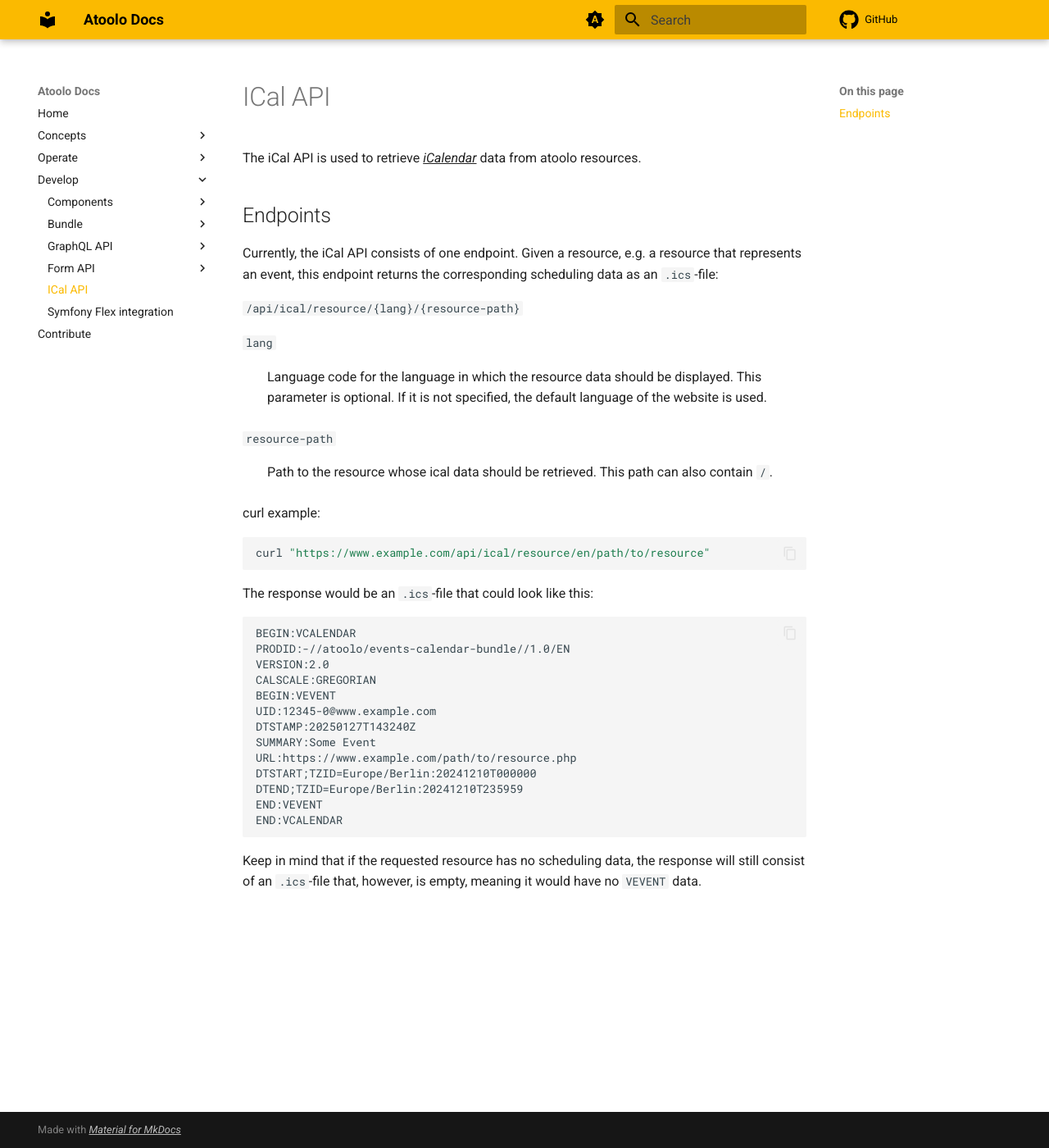
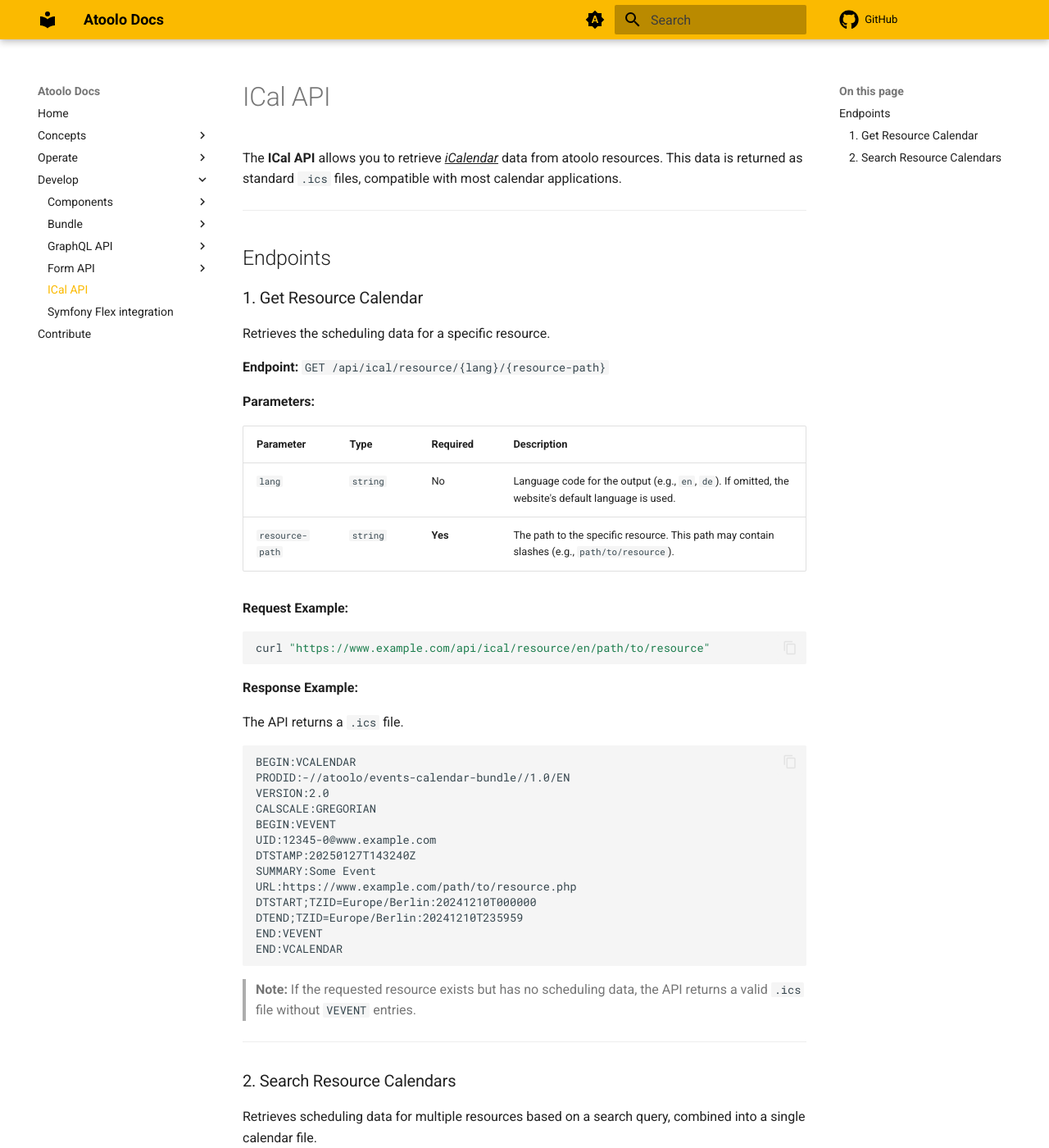
Before and after one commit to sitepark/atoolo-docs, an MkDocs documentation site: the page built from docs/develop/ical/index.md, in a window 1280 px wide and 1400 px high. Shown: the whole window at 82% size. Built offline with MkDocs 1.6.1 and Material for MkDocs 9.7.7, drawn with Linux system fonts in a browser that asks for light colours; comment, search, counter and statistics services are not loaded; some of the changed text lies outside the part shown.

Commit message:
feat: added/improved ical api docs (#10)

````diff
--- a/docs/develop/ical/index.md
+++ b/docs/develop/ical/index.md
@@ -1,28 +1,37 @@
 # ICal API
 
-The iCal API is used to retrieve [iCalendar](https://icalendar.org/RFC-Specifications/iCalendar-RFC-5545/) data from atoolo resources.
+The **ICal API** allows you to retrieve [iCalendar](https://icalendar.org/RFC-Specifications/iCalendar-RFC-5545/) data from atoolo resources. This data is returned as standard `.ics` files, compatible with most calendar applications.
+
+---
 
 ## Endpoints
 
-Currently, the iCal API consists of one endpoint. Given a resource, e.g. a resource that represents an event, this endpoint returns the corresponding scheduling data as an `.ics`-file:
+### 1. Get Resource Calendar
 
-`/api/ical/resource/{lang}/{resource-path}`
+Retrieves the scheduling data for a specific resource.
 
-`lang`
-: Language code for the language in which the resource data should be displayed. This parameter is optional. If it is not specified, the default language of the website is used.
+**Endpoint:**
+`GET /api/ical/resource/{lang}/{resource-path}`
 
-`resource-path`
-: Path to the resource whose ical data should be retrieved. This path can also contain `/`.
+**Parameters:**
 
-curl example:
+| Parameter | Type | Required | Description |
+| --- | --- | --- | --- |
+| `lang` | `string` | No | Language code for the output (e.g., `en`, `de`). If omitted, the website's default language is used. |
+| `resource-path` | `string` | **Yes** | The path to the specific resource. This path may contain slashes (e.g., `path/to/resource`). |
 
-```sh
+**Request Example:**
+
+```bash
 curl "https://www.example.com/api/ical/resource/en/path/to/resource"
+
 ```
 
-The response would be an `.ics`-file that could look like this:
+**Response Example:**
 
-```
+The API returns a `.ics` file.
+
+```ics
 BEGIN:VCALENDAR
 PRODID:-//atoolo/events-calendar-bundle//1.0/EN
 VERSION:2.0
@@ -36,6 +45,29 @@
 DTEND;TZID=Europe/Berlin:20241210T235959
 END:VEVENT
 END:VCALENDAR
+
 ```
 
-Keep in mind that if the requested resource has no scheduling data, the response will still consist of an `.ics`-file that, however, is empty, meaning it would have no `VEVENT` data.
+> **Note:** If the requested resource exists but has no scheduling data, the API returns a valid `.ics` file without `VEVENT` entries.
+
+---
+
+### 2. Search Resource Calendars
+
+Retrieves scheduling data for multiple resources based on a search query, combined into a single calendar file.
+
+**Endpoint:**
+`GET /api/ical/search?query={query}`
+
+**Parameters:**
+
+| Parameter | Type | Required | Description |
+| --- | --- | --- | --- |
+| `query` | `JSON` | **Yes** | A JSON-serialized [SearchQuery](https://github.com/sitepark/atoolo-search-bundle/blob/main/src/Dto/Search/Query/SearchQuery.php) object. |
+
+**Request Example:**
+
+```bash
+curl "https://www.example.com/api/ical/search?query={\"filter\":[{\"type\":\"group\",\"values\":[\"11431\"]},{\"type\":\"category\",\"values\":[\"11052\"]}]}"
+
+```
````
